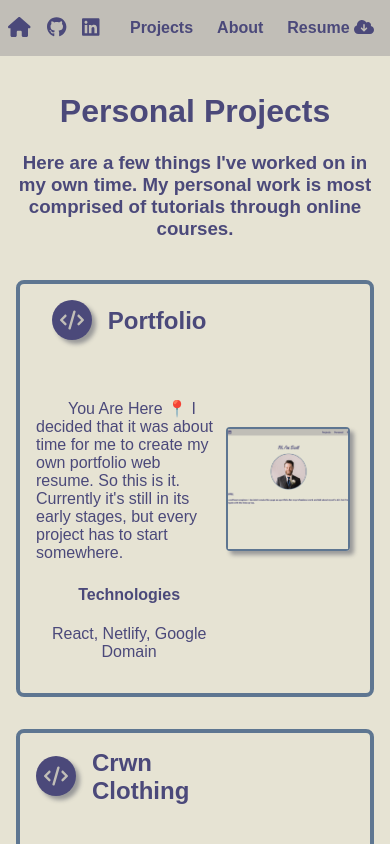
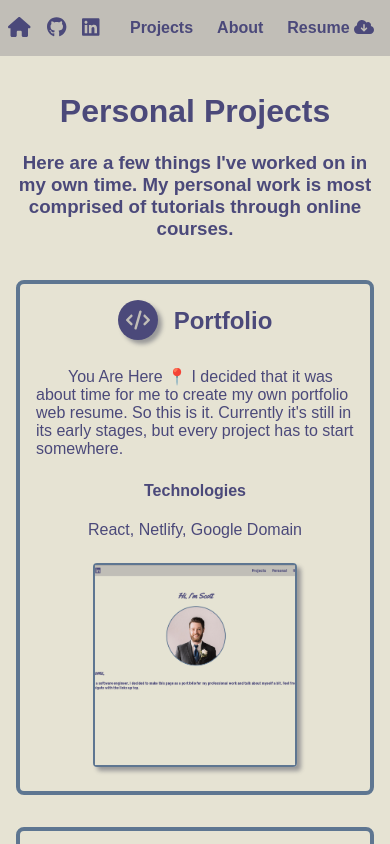
Before and after one commit to sylvandor/portfolio, a React (Create React App) app: page /projects in a window 390 px wide. Built offline with nearby package versions, Linux system fonts and the light colour scheme; a web font is replaced by a local one.

Commit message:
Make the projects page mobile friendly.

```diff
--- a/src/components/projects/Projects.styles.scss
+++ b/src/components/projects/Projects.styles.scss
@@ -1,6 +1,6 @@
 @use '../../index' as index;
 
-$image-sides: 120px;
+$image-sides: 200px;
 
 .projects-header {
   text-align: center;
@@ -13,21 +13,31 @@ $image-sides: 120px;
   gap: index.$base-spacing*4;
 
   .project {
-    border: 4px solid index.$primary-dark-color;
-    border-radius: 8px;
-    padding: index.$base-spacing*2;
     display: flex;
     align-items: center;
     justify-content: space-between;
 
+    border: 4px solid index.$primary-dark-color;
+    border-radius: 8px;
+    padding: index.$base-spacing*2;
+
+    @media(max-width: 600px) {
+      flex-direction: column;
+    }
+
     .title {
-      font-size: 24px;
-      font-weight: bold;
       display: flex;
       flex-direction: row;
       align-items: center;
       justify-content: center;
+
+      font-size: 24px;
+      font-weight: bold;
       margin-bottom: index.$base-spacing*5;
+
+      @media(max-width: 600px) {
+        margin-bottom: index.$base-spacing;
+      }
 
       & .code-link {
         height: 24px;
@@ -57,6 +67,10 @@ $image-sides: 120px;
       justify-content: space-between;
       gap: index.$base-spacing*2;
       width: calc(100% - #{$image-sides});
+
+      @media(max-width: 600px) {
+        width: auto;
+      }
 
       .text {
         .description {
```
